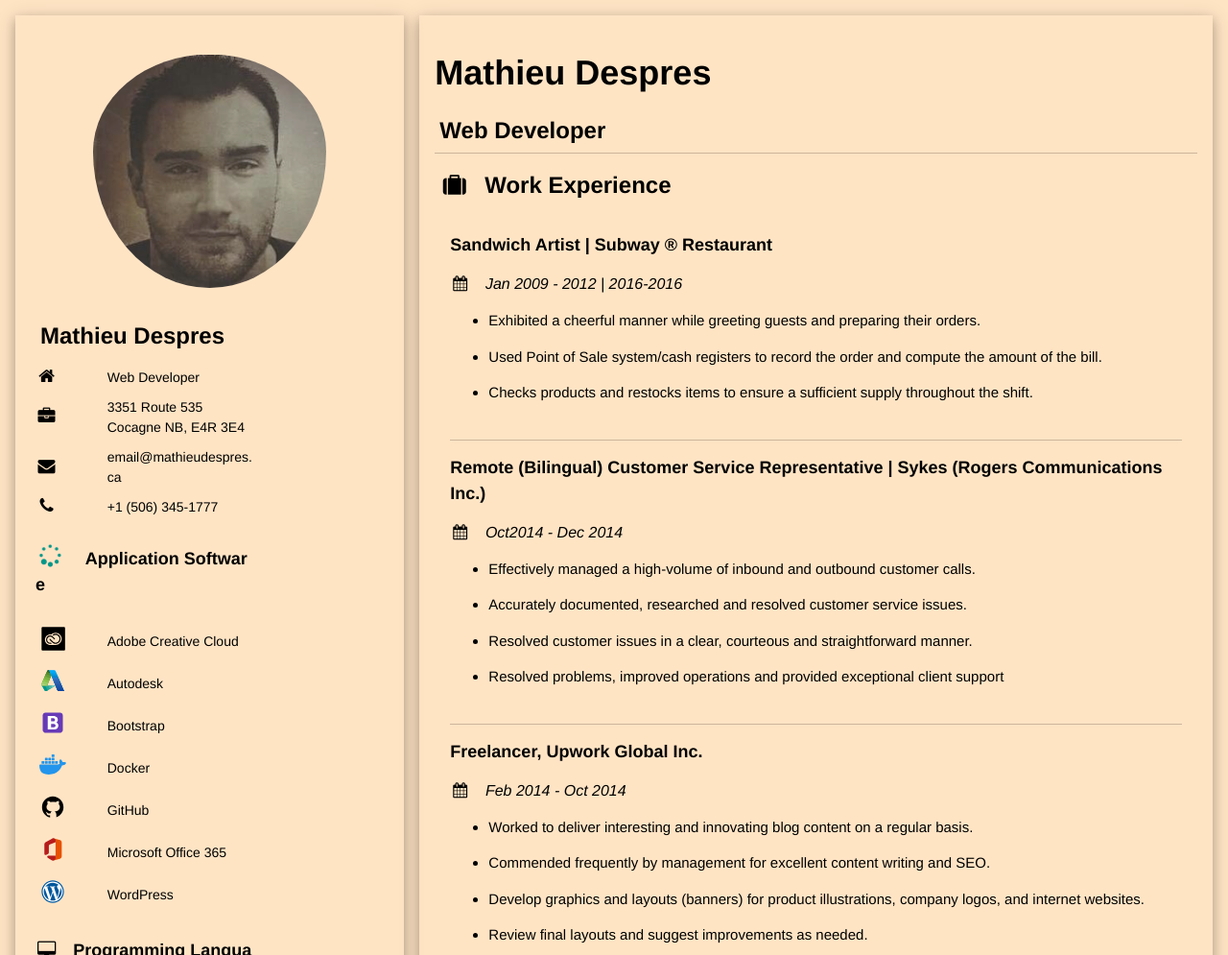
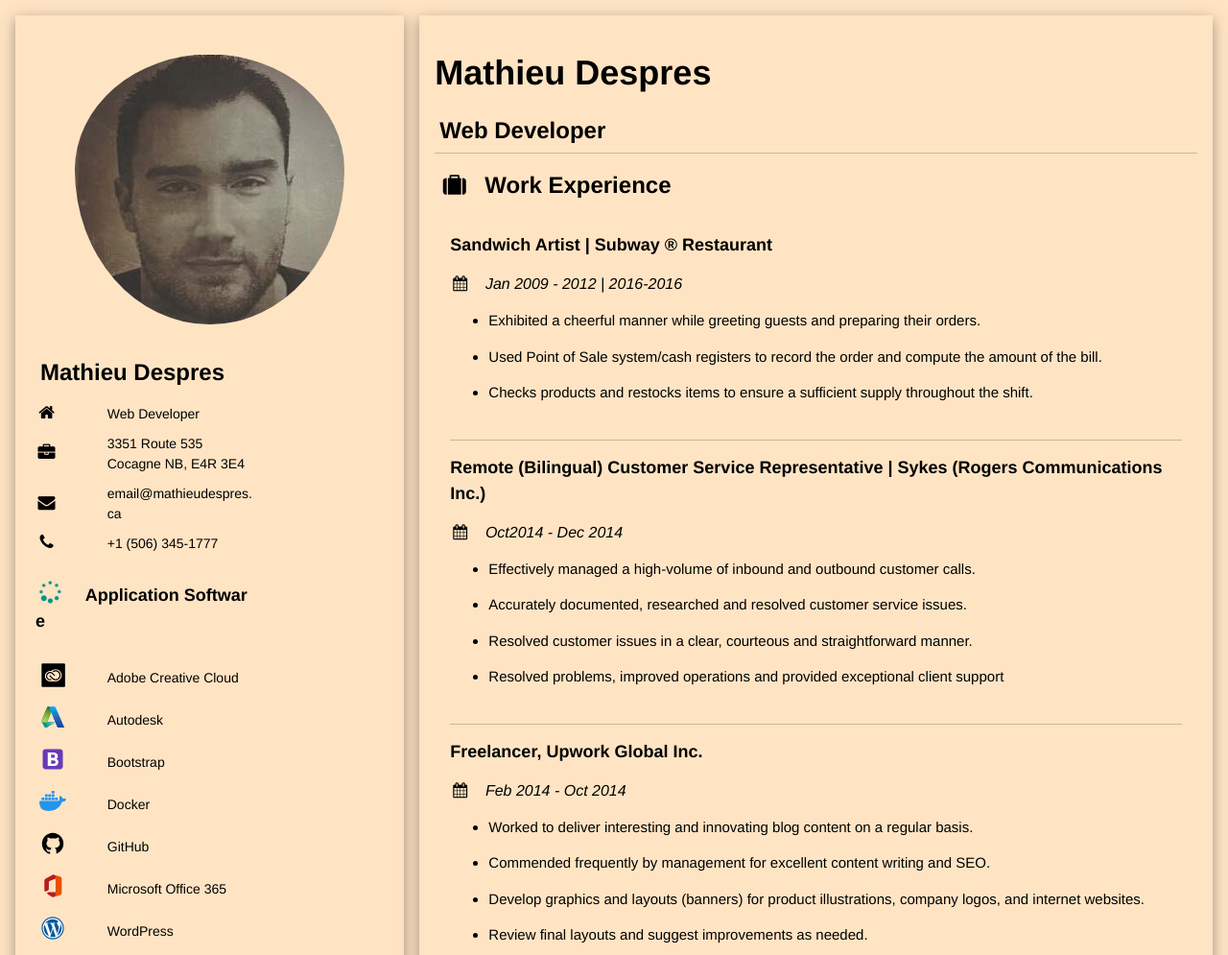
Before and after one commit to Mathieu-Despres/mattyd-resume, a plain HTML site: page index.html in a window 1280 px wide. Shown: the top 995 px of the page at 96% size. Drawn offline with Linux system fonts and the light colour scheme; a web font is replaced by a local one.

Commit message:
Change the size of the profile picture
Change the size of the profile picture

```diff
--- a/index.html
+++ b/index.html
@@ -55,7 +55,7 @@ img {
 </style>
 </head>
 <body>
-<img src="/assets/images/profilepicture.jfif" alt="Profile Picture of Mathieu Despres" style="width:60%;">
+<img src="/assets/images/profilepicture.jfif" alt="Profile Picture of Mathieu Despres">
 
 </body>
 
```
